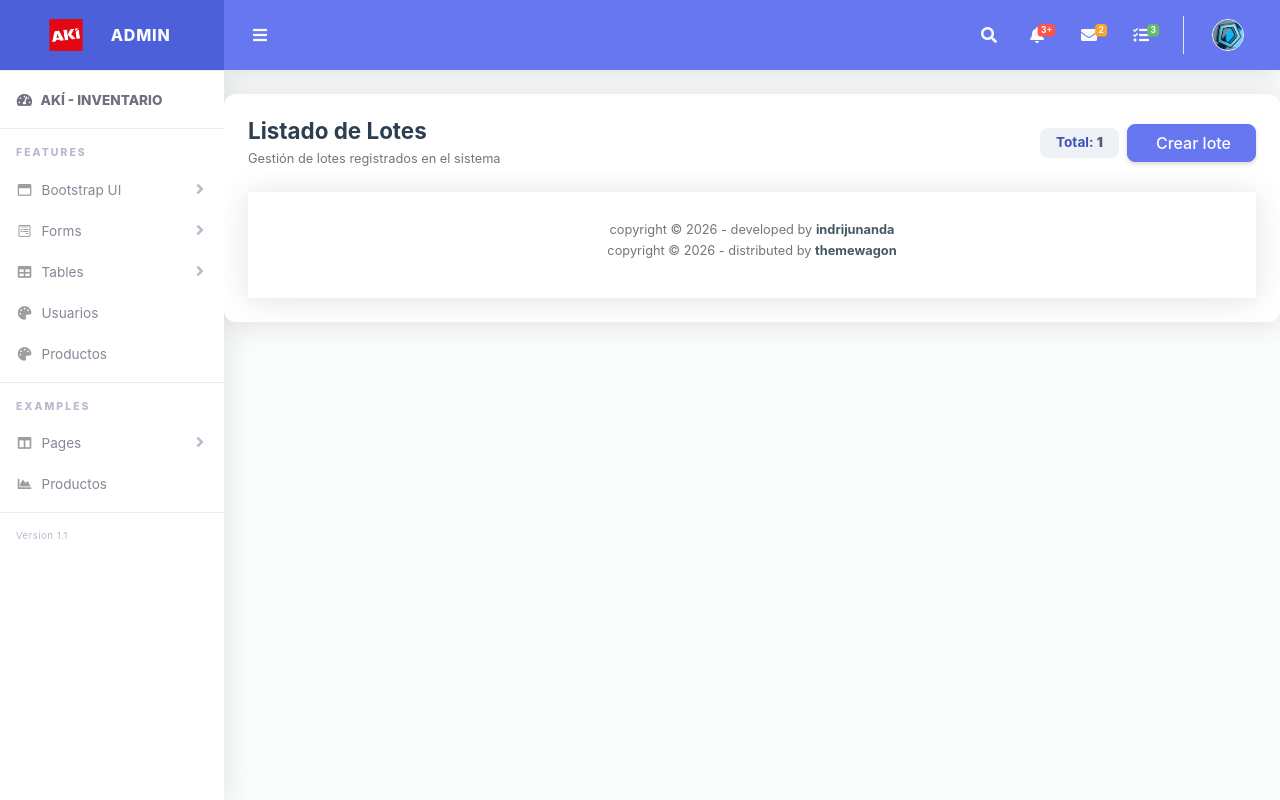
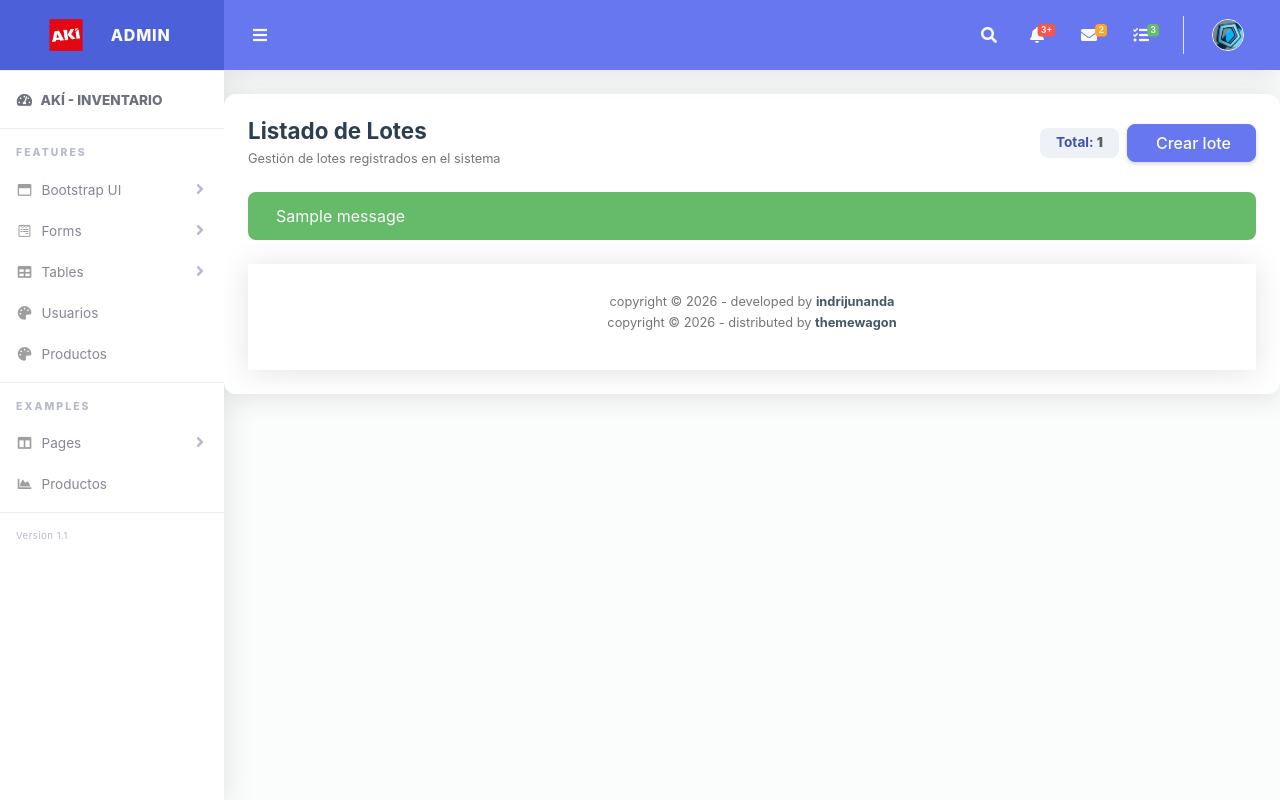
Before and after one commit to kevinsanchez4010/InterfacesG3, a Django app: template lotes/templates/lotes/listar_lotes.html in a window 1280 px wide. Run offline with Django 5.2, Linux system fonts and the light colour scheme; the template is opened without the code that fills it: values that come from a table or form of the project are taken from there, others are empty; tables that the repository leaves empty hold one stand-in row (values such as "Sample post"); one stand-in notice (Sample message) is shown; some libraries are stand-ins or nearby versions; some web fonts are replaced.

Commit message:
5. message

```diff
--- a/lotes/templates/lotes/listar_lotes.html
+++ b/lotes/templates/lotes/listar_lotes.html
@@ -23,5 +23,11 @@
                             </div>
                         </div>
 
-
+                        {% if messages %}
+                            {% for message in messages %}
+                            <div class="alert alert-success alert-dismissible fade show mb-4" role="alert" style="border-radius: 8px;">
+                                <i class="mdi mdi-check-circle-outline mr-2"></i> {{ message }}
+                            </div>
+                            {% endfor %}
+                        {% endif %}
 {% include 'private/footer.html' %}
```
